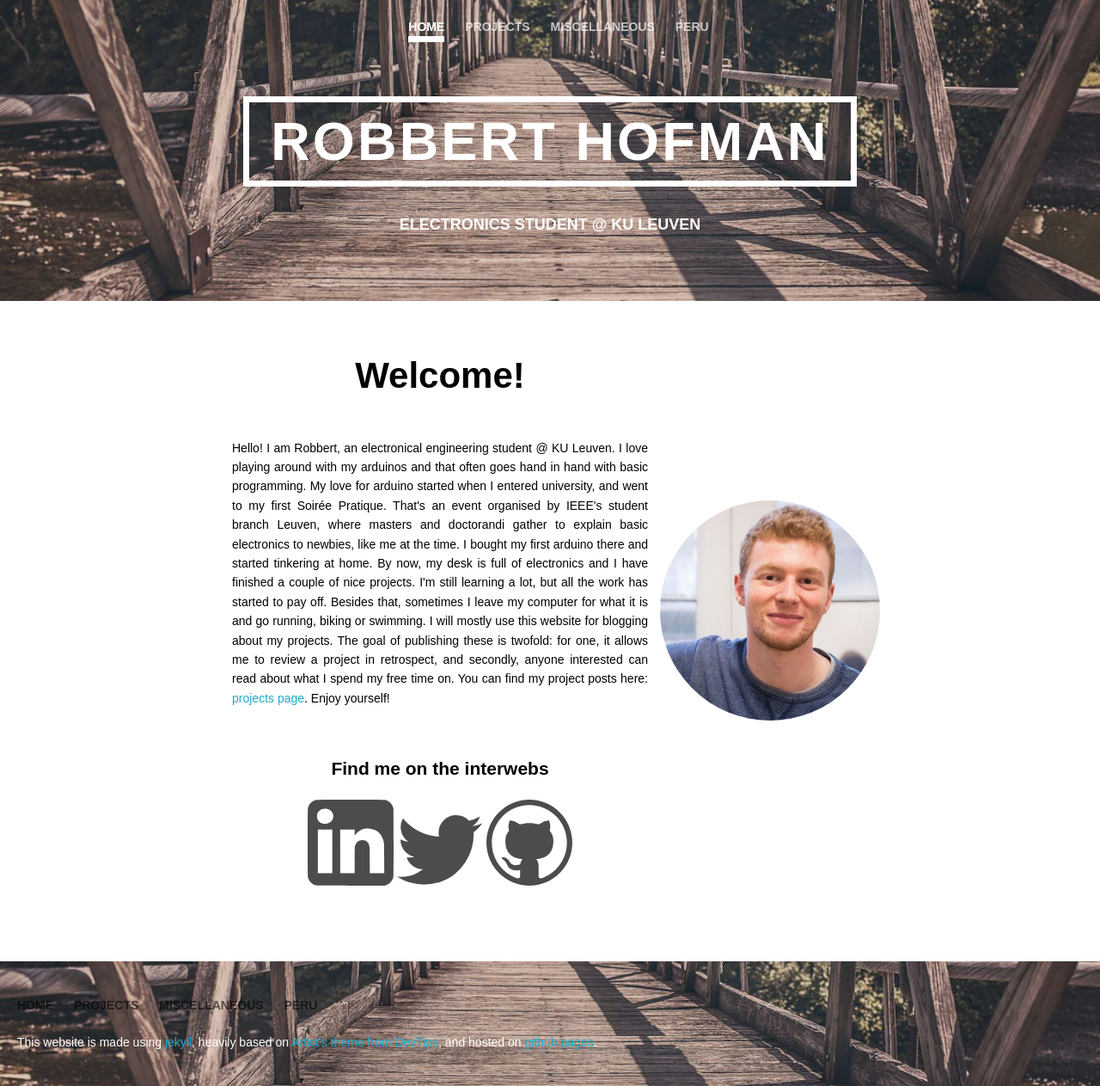
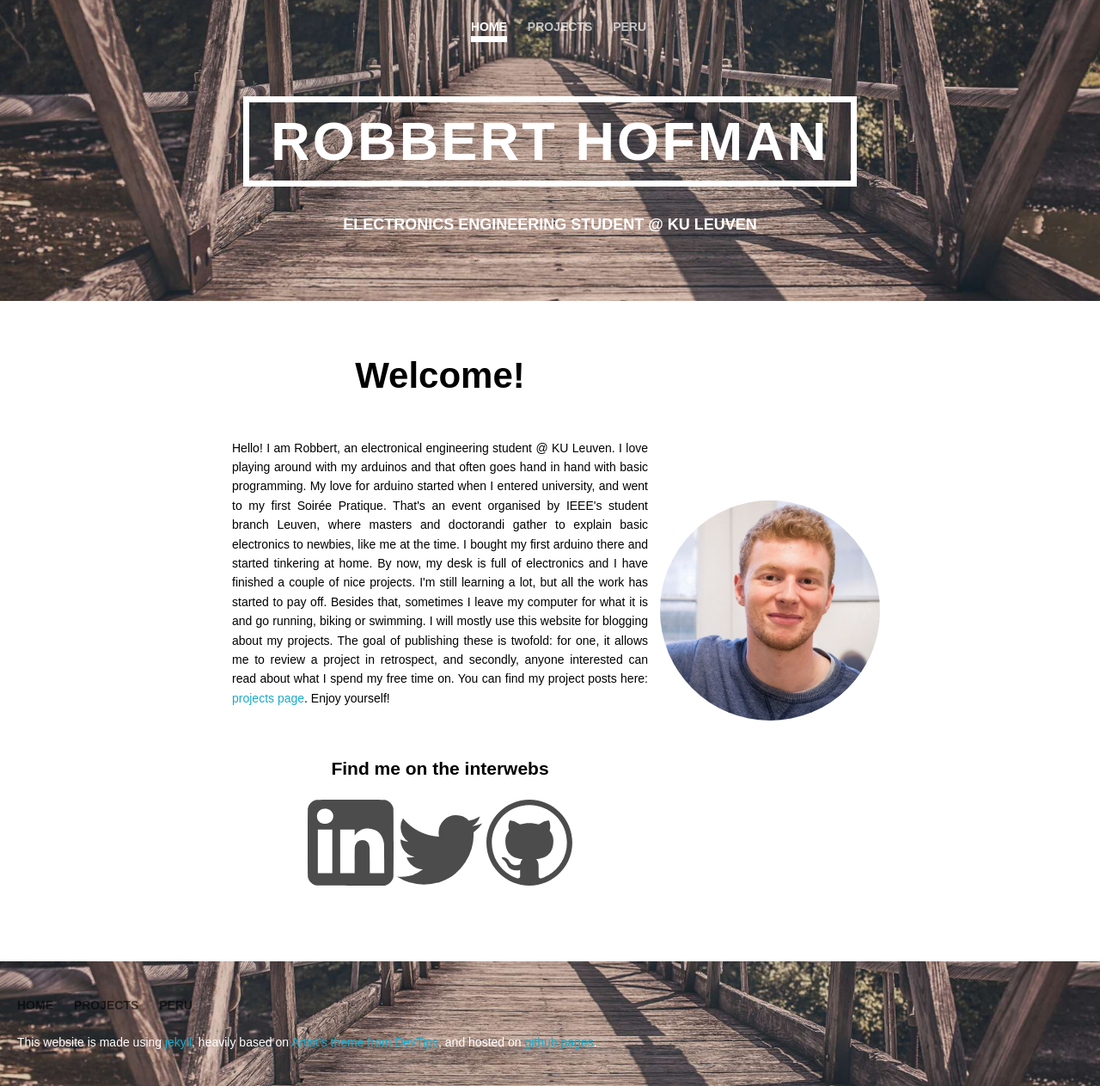
Before and after one commit to RobbertH/robberth.github.io, a Jekyll site: the page built from index.html, in a window 1280 px wide. Shown: the whole page at 86% size. Built offline with Jekyll 4.4.1, drawn with Linux system fonts in a browser that asks for light colours.

Commit message:
removed miscellaneous from header and footer

```diff
--- a/_includes/footer.html
+++ b/_includes/footer.html
@@ -5,7 +5,6 @@
          <nav>
             <a href="/">Home</a>
             <a href="/projects">Projects</a>
-            <a href="/miscellaneous">Miscellaneous</a>
             <a href="/peru">Peru</a>
          </nav>
 
--- a/_includes/header.html
+++ b/_includes/header.html
@@ -14,12 +14,6 @@
 			<a href="/projects">Projects</a>
 		{% endif %}
 
-		{% if currenturl[1] == "miscellaneous" %}
-			<a class="active" href="/miscellaneous">Miscellaneous</a>
-		{% else %}
-			<a href="/miscellaneous">Miscellaneous</a>
-		{% endif %}
-
 		{% if currenturl[1] == "peru" %}
 			<a class="active" href="/peru">Peru</a>
 		{% else %}
@@ -28,6 +22,6 @@
 	</nav>
 
 	<h1><span>Robbert Hofman</span></h1>
-	<p class="kicker">Electronics student @ KU Leuven</p>
+	<p class="kicker">Electronics engineering student @ KU Leuven</p>
 
 </header>
```
